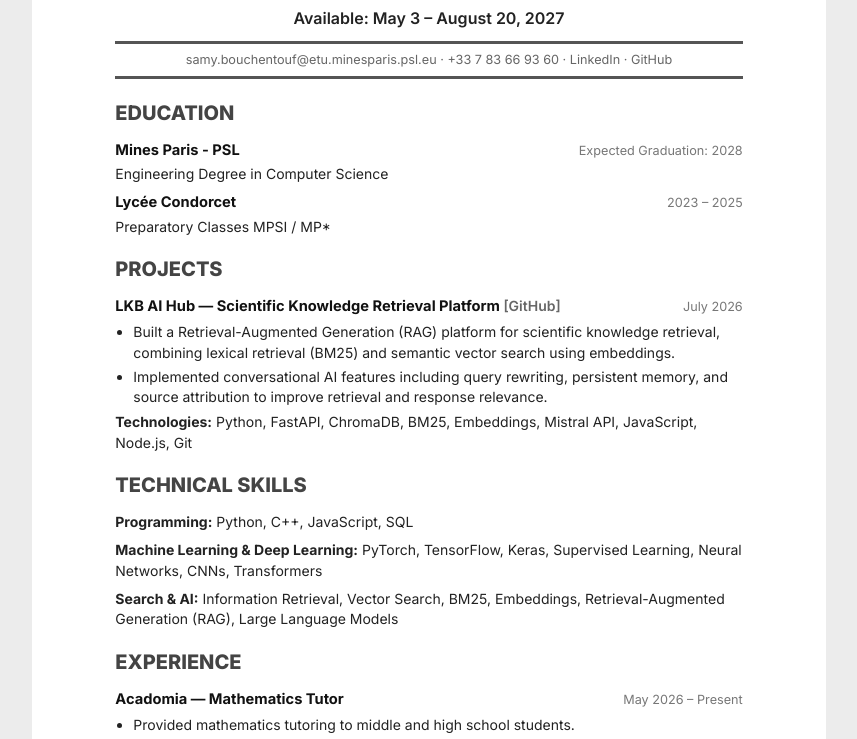
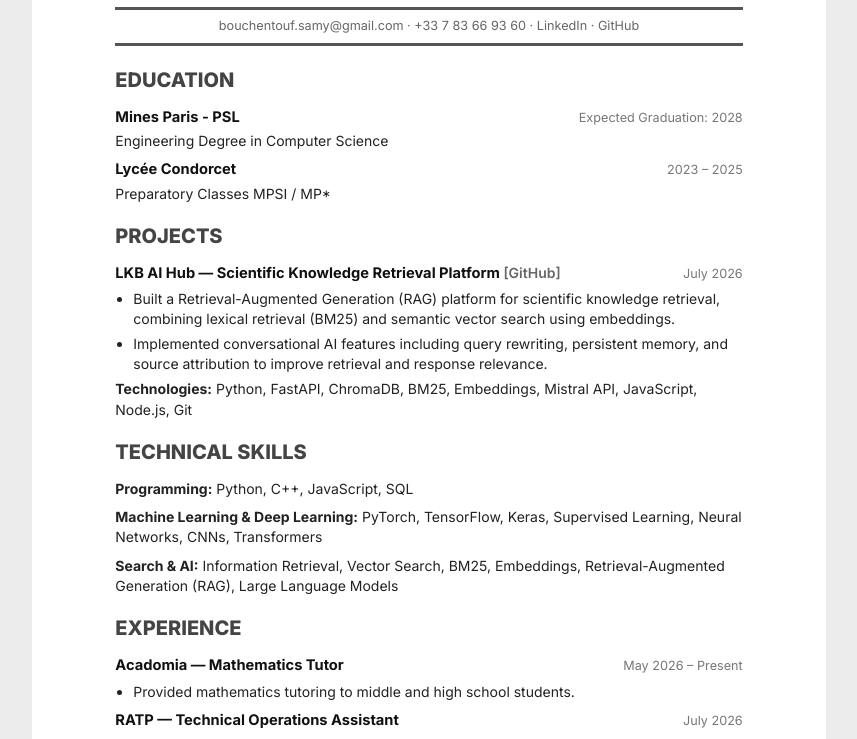
Before and after one commit to samy-bouchentouf/samy-bouchentouf.github.io, a plain HTML site: page index.html in a window 1280 px wide. Shown: the part 159-898 px from the top of the page, without its empty margins (211-1068 px from the left). Drawn offline with Linux system fonts and the light colour scheme.

Commit message:
Update mail

```diff
--- a/index.css
+++ b/index.css
@@ -58,12 +58,6 @@ h1 {
     font-weight: 400;
 
     color: #777;
-}
-
-.availability {
-    font-size: 16px;
-    font-weight: 600;
-    margin: 4px 0 8px;
 }
 
 /* Contact Bar */
--- a/index.html
+++ b/index.html
@@ -24,13 +24,9 @@
             Engineering Student at Mines Paris - PSL
         </p>
 
-        <p class="availability">
-            Available: May 3 – August 20, 2027
-        </p>
-
         <div class="contact-bar">
             <p>
-                samy.bouchentouf@etu.minesparis.psl.eu ·
+                bouchentouf.samy@gmail.com ·
                 +33 7 83 66 93 60 ·
                 <a href="https://fr.linkedin.com/in/samy-bouchentouf-64266a377">LinkedIn</a> ·
                 <a href="https://github.com/samy-bouchentouf">GitHub</a>
```
